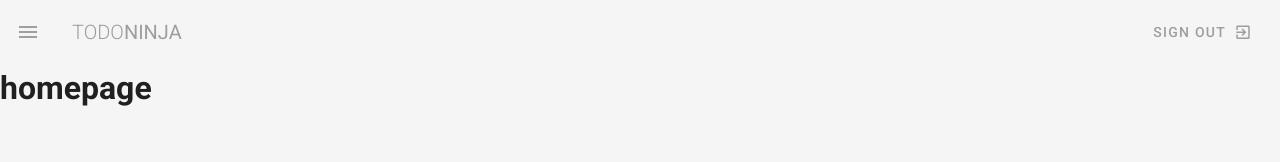
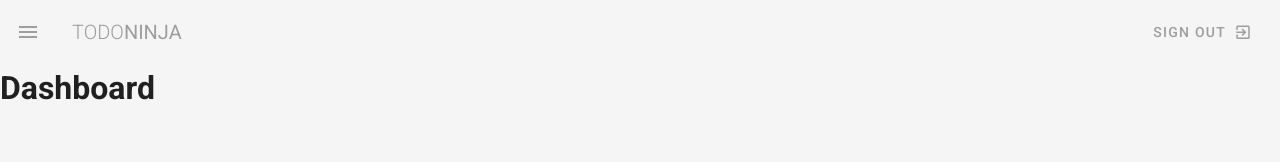
Before and after one commit to sai-myne/Vuetify, a Vue app: page / in a window 1280 px wide. Shown: the top 162 px of the page. Built offline with nearby package versions, Linux system fonts and the light colour scheme.

Commit message:
Adding Routes

```diff
--- a/src/router/index.js
+++ b/src/router/index.js
@@ -1,22 +1,26 @@
 import Vue from 'vue'
 import VueRouter from 'vue-router'
-import Home from '../views/Home.vue'
+import Dashboard from '../views/Dashboard.vue'
+import Projects from '../views/Projects'
+import Team from '../views/Team'
 
 Vue.use(VueRouter)
 
   const routes = [
   {
     path: '/',
-    name: 'Home',
-    component: Home
+    name: 'dashboard',
+    component: Dashboard
   },
   {
-    path: '/about',
-    name: 'About',
-    // route level code-splitting
-    // this generates a separate chunk (about.[hash].js) for this route
-    // which is lazy-loaded when the route is visited.
-    component: () => import(/* webpackChunkName: "about" */ '../views/About.vue')
+    path: '/projects',
+    name: 'projects',
+    component: Projects
+  },
+  {
+    path: '/team',
+    name: 'team',
+    component: Team
   }
 ]
 
--- a/src/views/About.vue
+++ /dev/null
@@ -1,5 +0,0 @@
-<template>
-  <div class="about">
-    <h1>This is an about page</h1>
-  </div>
-</template>
--- /dev/null
+++ b/src/views/Dashboard.vue
@@ -0,0 +1,14 @@
+<template>
+  <div class="dashboard">
+    <h1>Dashboard</h1>
+
+  </div>
+</template>
+
+<script>
+// @ is an alias to /src
+
+export default {
+
+}
+</script>
--- /dev/null
+++ b/src/views/Projects.vue
@@ -0,0 +1,14 @@
+<template>
+  <div class="projects">
+    <h1>Projects</h1>
+
+  </div>
+</template>
+
+<script>
+// @ is an alias to /src
+
+export default {
+
+}
+</script>
--- a/src/views/Home.vue
+++ b/src/views/Team.vue
@@ -1,6 +1,6 @@
 <template>
-  <div class="home">
-    <h1>homepage</h1>
+  <div class="team">
+    <h1>Team</h1>
 
   </div>
 </template>
```
